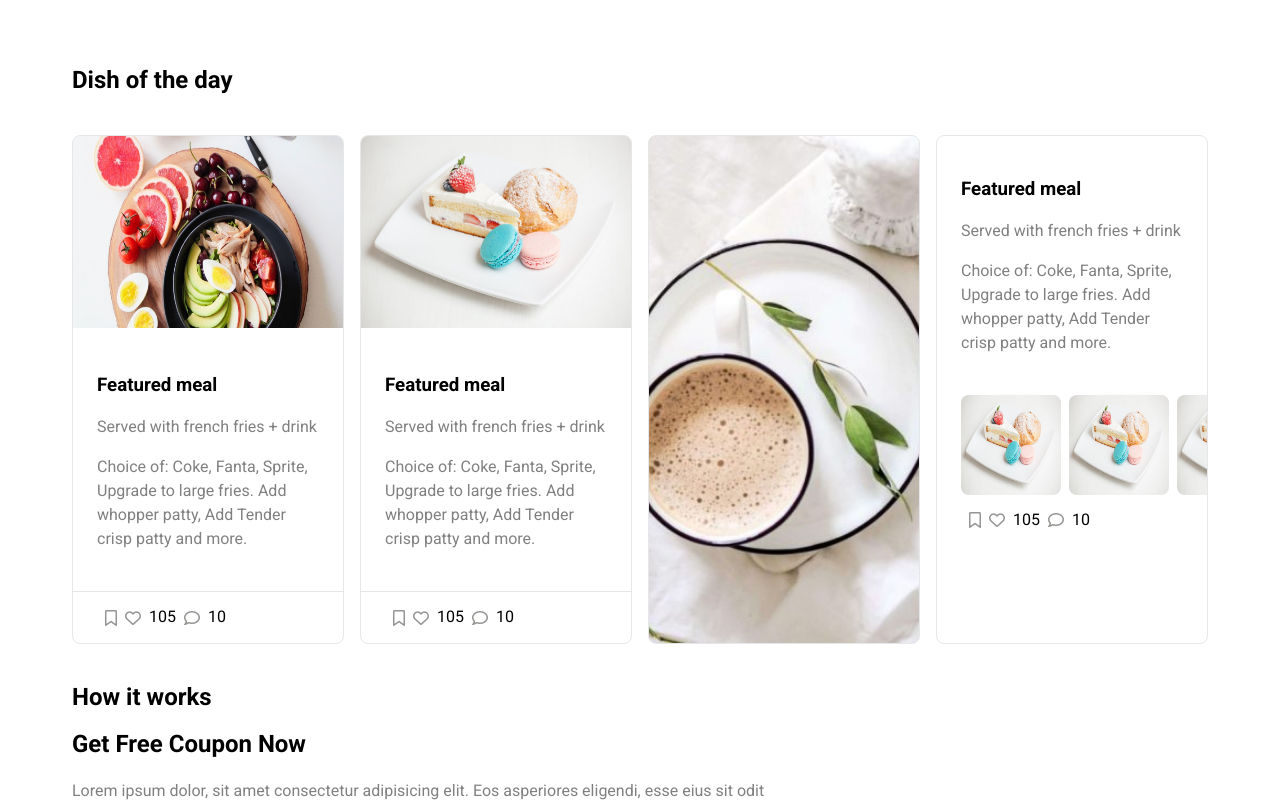
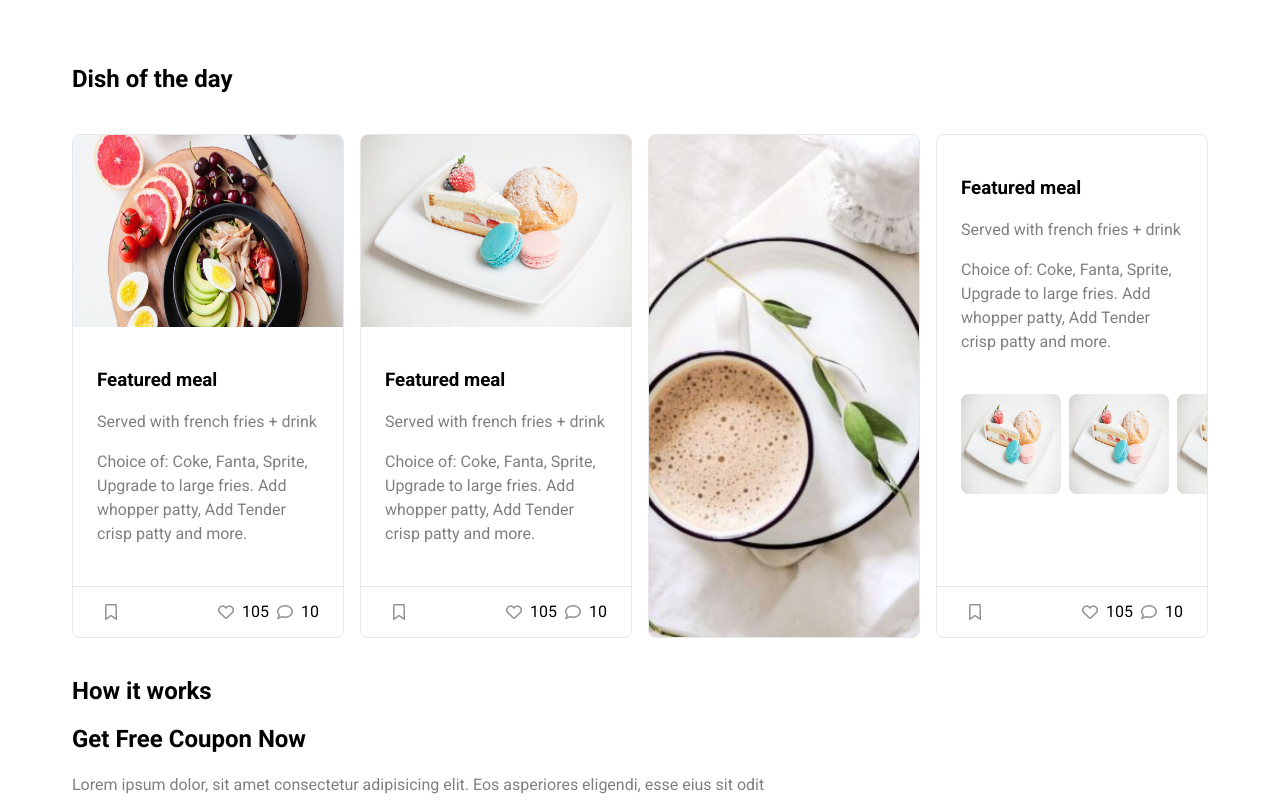
Before and after one commit to frank-martinez-iest/exercise-2, a plain HTML site: page Josue/index.html in a window 1280 px wide. Shown: the part 880-1686 px from the top of the page. Drawn offline with Linux system fonts and the light colour scheme.

Commit message:
Use BEM in cards, style cards section

```diff
--- a/Josue/css/styles.css
+++ b/Josue/css/styles.css
@@ -95,12 +95,14 @@ hr {
   max-width: 420px;
 }
 /*DISHES SECTION*/
-.dishes-cards {
+.cards-wrapper {
   display: grid;
   gap: 16px;
   grid-template-columns: repeat(auto-fill, minmax(240px, 1fr));
 }
 .card {
+  display: flex;
+  flex-direction: column;
   transition: all 400ms ease-in;
   overflow: hidden;
   margin: 0;
@@ -112,7 +114,7 @@ hr {
 .card:hover {
   box-shadow: 0 8px 16px 0 rgba(0, 0, 0, 0.2);
 }
-.coffe-card {
+.placeholder-card {
   background: url(../images/coffe.jpg);
   background-size: cover;
   background-repeat: no-repeat;
@@ -128,6 +130,8 @@ hr {
   display: flex;
   align-items: center;
   padding: 16px 24px;
+  margin-top: auto;
+  border-top: 1px solid #e6e7e8;
 }
 .card__carousel-images {
   height: 100px;
@@ -144,3 +148,6 @@ hr {
 i {
   margin-left: 8px;
 }
+.icon--first {
+  flex: 1;
+}
--- a/Josue/index.html
+++ b/Josue/index.html
@@ -35,6 +35,7 @@
   </head>
 
   <body>
+    <!--NAVBAR-->
     <nav class="navbar">
       <ul class="navbar__items">
         <li class="navbar__logo">
@@ -58,7 +59,7 @@
       <i class="far fa-user"></i>
       <i class="fas fa-shopping-cart"></i>
     </nav>
-    <hr />
+    <!--HERO SECTION-->
     <header class="hero">
       <div class="hero__image">
         <img src="./images/herosoup.jpg" alt="Delicious soup" />
@@ -76,9 +77,12 @@
       </div>
     </header>
     <main>
+      <!--DISH OF THE DAY SECTION-->
       <section class="section-container">
         <h2>Dish of the day</h2>
-        <ul class="dishes-cards">
+        <!--GRID CARDS WRAPPER-->
+        <ul class="cards-wrapper">
+          <!--CARD TYPE 1 : IMG, TEXT, BUTTONS-->
           <li class="card">
             <img
               class="card__image"
@@ -93,13 +97,14 @@
                 whopper patty, Add Tender crisp patty and more.
               </p>
             </div>
-            <hr />
+
             <div class="card__buttons">
-              <i class="icon first far fa-bookmark"></i>
+              <i class="icon icon--first far fa-bookmark"></i>
               <i class="icon far fa-heart"></i><span>105</span>
               <i class="icon far fa-comment"></i><span>10</span>
             </div>
           </li>
+          <!--CARD TYPE 1 : IMG, TEXT, BUTTONS-->
           <li class="card">
             <img
               class="card__image"
@@ -114,14 +119,16 @@
                 whopper patty, Add Tender crisp patty and more.
               </p>
             </div>
-            <hr />
+
             <div class="card__buttons">
-              <i class="icon first far fa-bookmark"></i>
+              <i class="icon icon--first far fa-bookmark"></i>
               <i class="icon far fa-heart"></i><span>105</span>
               <i class="icon far fa-comment"></i><span>10</span>
             </div>
           </li>
-          <li class="card coffe-card"></li>
+          <!--CARD TYPE 2 : PLACEHOLDER IMAGE-->
+          <li class="card placeholder-card"></li>
+          <!--CARD TYPE 3 : TEXT, CAROUSEL IMAGES, BUTTONS-->
           <li class="card">
             <div class="card__description">
               <h3>Featured meal</h3>
@@ -148,14 +155,17 @@
                 alt="Featured meal illustration"
               />
             </div>
+
             <div class="card__buttons">
-              <i class="icon first far fa-bookmark"></i>
+              <i class="icon icon--first far fa-bookmark"></i>
               <i class="icon far fa-heart"></i><span>105</span>
               <i class="icon far fa-comment"></i><span>10</span>
             </div>
           </li>
         </ul>
       </section>
+      <!-- REPEATED CARDS DIFFERENT PATTERN -->
+      <!-- TODO: Add more cards-->
       <section class="section-container">
         <h2>How it works</h2>
         <div>
```
